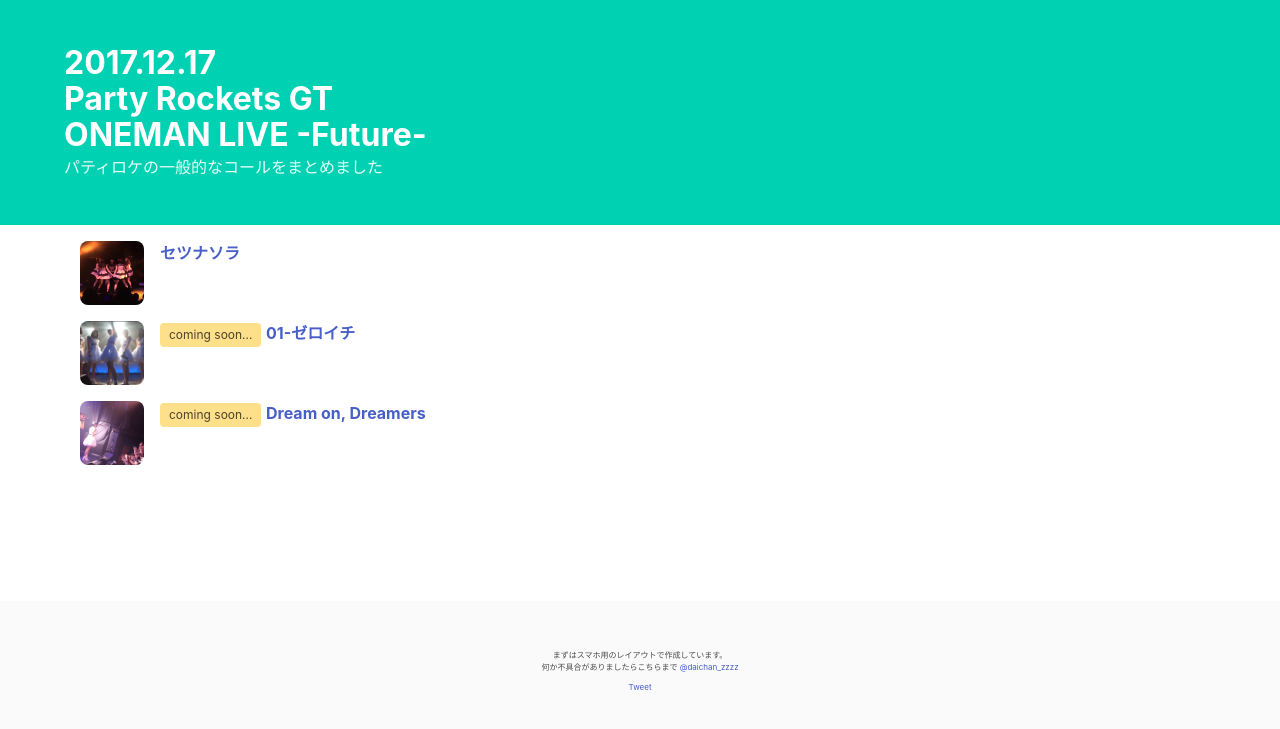
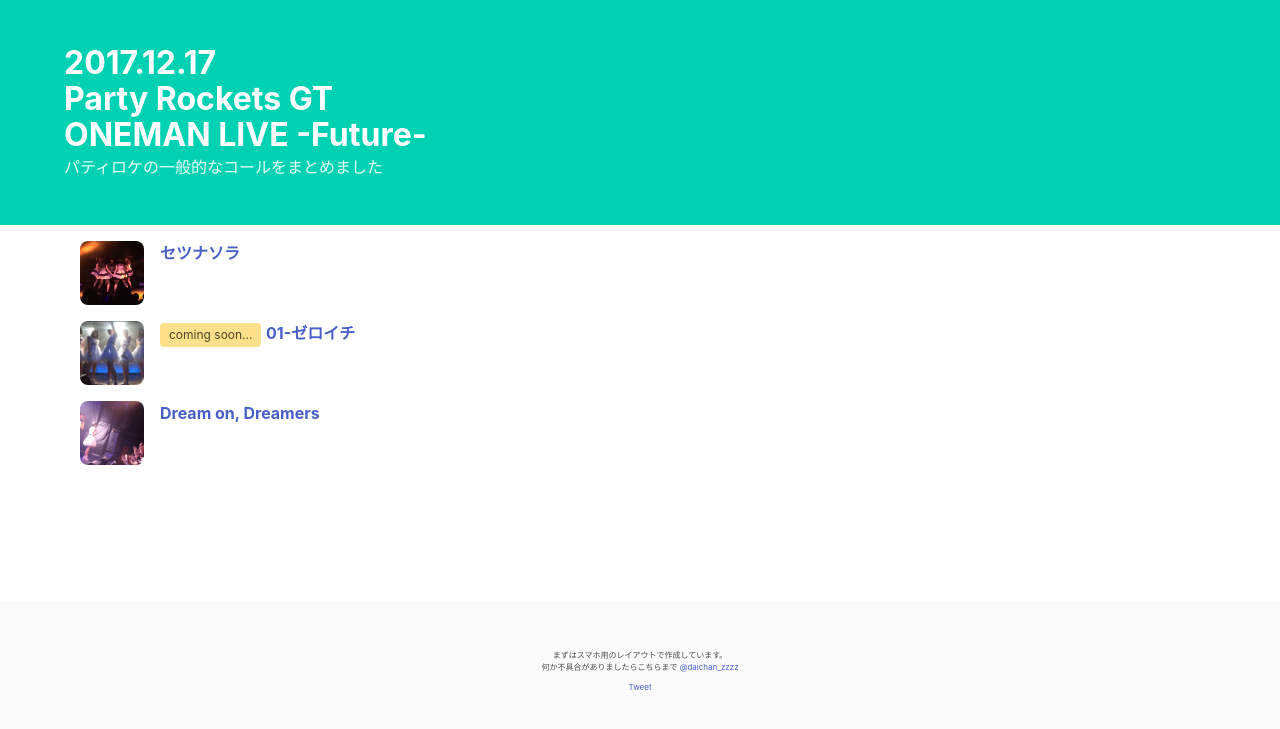
Before and after one commit to ozepon/prgt-zdc1217, a plain HTML site: page index.html in a window 1280 px wide. Shown: the part 67-796 px from the top of the page. Drawn offline with nearby package versions, Linux system fonts and the light colour scheme.

Commit message:
dod open.

```diff
--- a/index.html
+++ b/index.html
@@ -100,7 +100,7 @@
             </figure>
             <div class="media-content">
                 <div class="content dandy_content">
-                  <span class="tag is-warning">coming soon...</span>
+                  <!-- <span class="tag is-warning">coming soon...</span> -->
                   <strong>Dream on, Dreamers</strong>
                 </div>
               </div>
```
